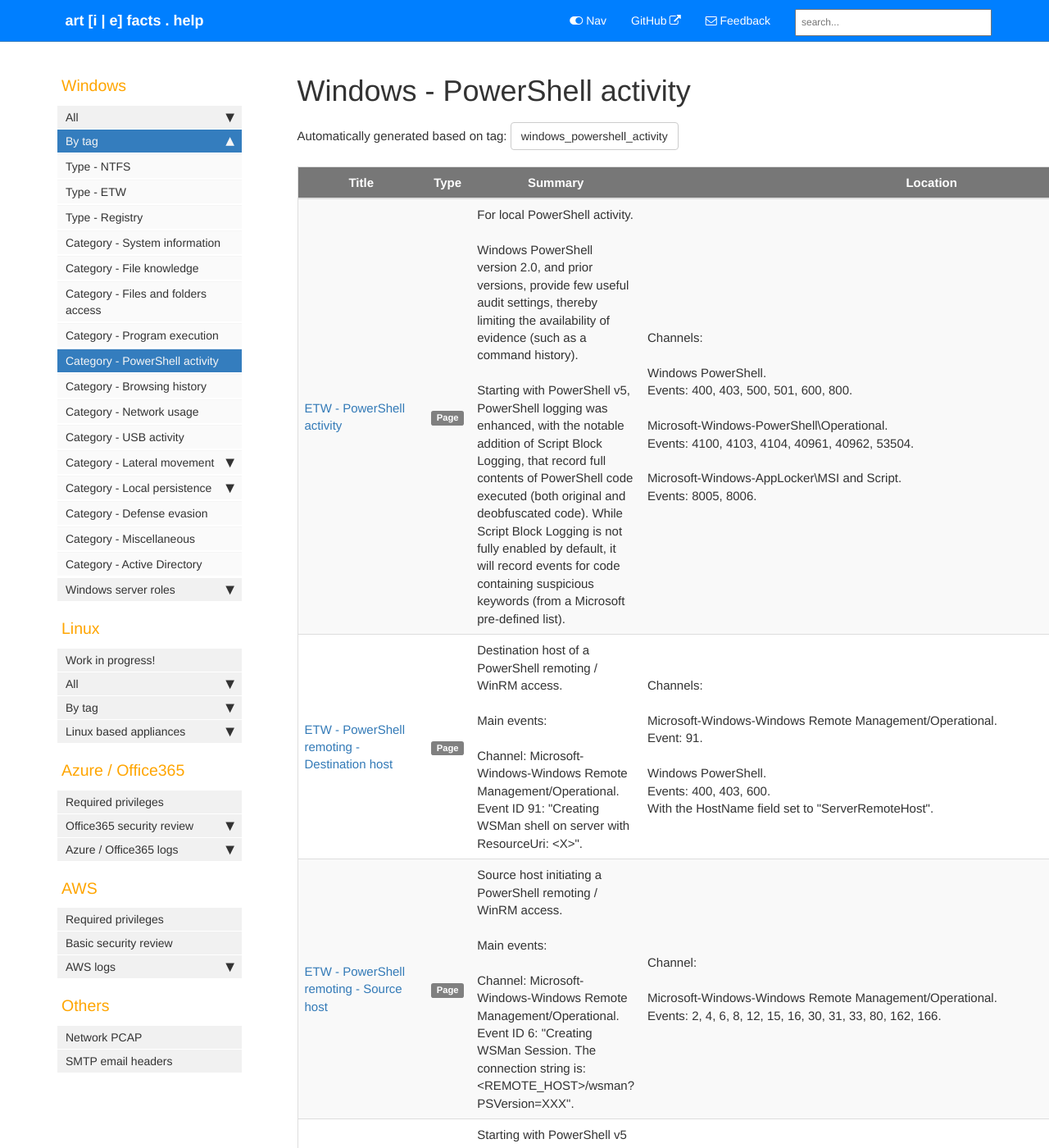
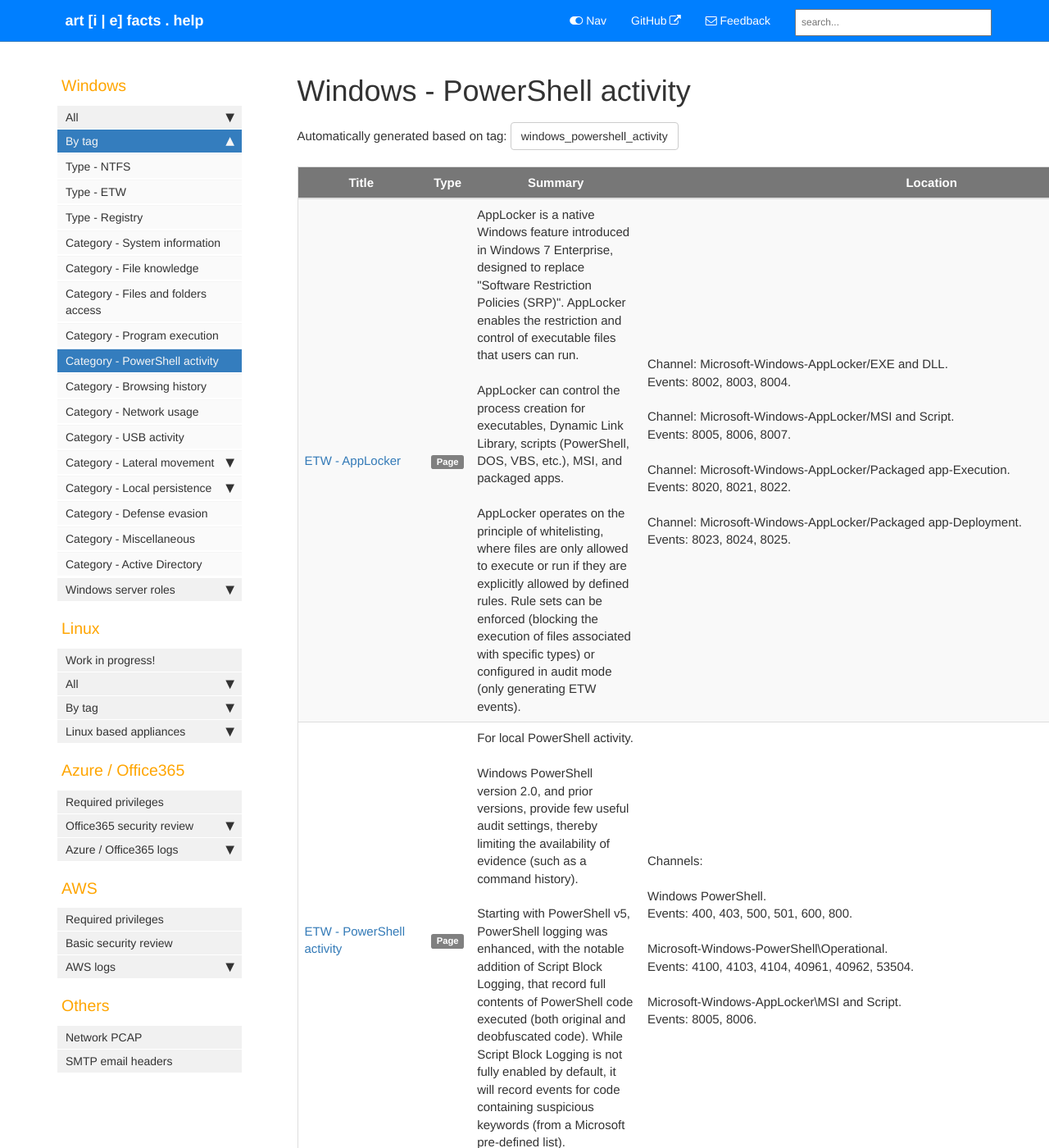
Before and after one commit to Qazeer/artefacts.help, a Jekyll site: the page built from pages/tags/tag_windows_powershell_activity.md, in a window 1280 px wide and 1400 px high. Shown: the whole window at 82% size. Built offline with Jekyll 4.4.1, drawn with Linux system fonts in a browser that asks for light colours; comment, search, counter and statistics services are not loaded; part of the change alters nothing that is shown.

Commit message:
[Artefacts] Windows ETW - AppLocker init

````diff
--- a/_data/sidebars/sidebar.yml
+++ b/_data/sidebars/sidebar.yml
@@ -116,6 +116,10 @@
 
       - title: PowerShell activity
         url: /windows_etw_powershell.html
+        output: web
+
+      - title: AppLocker
+        url: /windows_etw_applocker.html
         output: web
 
       - title: Network shares
--- /dev/null
+++ b/pages/windows/etw_applocker.md
@@ -0,0 +1,155 @@
+---
+title: ETW - AppLocker
+summary: 'AppLocker is a native Windows feature introduced in Windows 7 Enterprise, designed to replace "Software Restriction Policies (SRP)". AppLocker enables the restriction and control of executable files that users can run.\n\n AppLocker can control the process creation for executables, Dynamic Link Library, scripts (PowerShell, DOS, VBS, etc.), MSI, and packaged apps.\n\n AppLocker operates on the principle of whitelisting, where files are only allowed to execute or run if they are explicitly allowed by defined rules. Rule sets can be enforced (blocking the execution of files associated with specific types) or configured in audit mode (only generating ETW events).'
+keywords: 'AppLocker, PowerShell, EXE, DLL, EXE and DLL, Microsoft-Windows-AppLocker/EXE and DLL, MSI, Script, PowerShell, MSI and Script, Microsoft-Windows-AppLocker/MSI and Script, 8002, 8003, 8004, 8005, 8006, 8007'
+tags:
+  - windows_etw
+  - windows_program_execution
+  - windows_powershell_activity
+location: 'Channel: Microsoft-Windows-AppLocker/EXE and DLL.\n Events: 8002, 8003, 8004.\n\n Channel: Microsoft-Windows-AppLocker/MSI and Script.\n Events: 8005, 8006, 8007.\n\n Channel: Microsoft-Windows-AppLocker/Packaged app-Execution.\n Events: 8020, 8021, 8022.\n\n Channel: Microsoft-Windows-AppLocker/Packaged app-Deployment.\n Events: 8023, 8024, 8025.\n\n'
+last_updated: 2025-08-02
+sidebar: sidebar
+permalink: windows_etw_applocker.html
+folder: windows
+---
+
+### Overview
+
+AppLocker is a native Windows feature introduced in Windows 7 Enterprise,
+designed to replace `Software Restriction Policies (SRP)`. AppLocker enables
+the restriction and control of executable files that users can run.
+
+AppLocker can control the process creation for the following file types,
+controlled through 5 sets of rules:
+
+  - `Executables Rules` for executables (`.exe` and `.dom` files).
+
+  - `Scripts Rules` for scripts (`.ps1`, `.bat`, `.cmd`, `.vbs` and `.js`
+    files).
+
+  - `Windows Installer Rules` for Windows Installers (`.msi`, `.msp` and
+    `.mst` files).
+
+  - `Packaged Apps Rules` for Windows packaged applications (`.appx` files).
+
+  - `Shared Libraries and Controls Rules` for `Dynamic Link Library` (`.dll`
+    and `.ocx` files).
+
+AppLocker operates on the principle of whitelisting, where files are only
+allowed to execute or run if they are explicitly allowed by defined rules.
+Rule sets can be enforced (blocking the execution of files associated with
+specific types) or configured in audit mode (only generating ETW events).
+
+A computer can implement one or more AppLocker rules that are defined
+locally (in `Local Security Policy`) or centrally via one or more `Group Policy
+Object (GPO)`. The effective rules that are actually implemented on the
+computer is the sum of all rules defined in Local and Group policies.
+
+Note: for AppLocker to be activated, the `AppIDSvc` service must be enabled and
+running.
+
+#### Default AppLocker rules
+
+AppLocker provides different default rules for each files type category:
+
+  - **Executables**
+
+    The members of the local administrators group (SID `S-1-5-32-544`) can
+    execute any binaries, while the other users can only execute binaries from
+    the `%PROGRAMFILES%` and `%WINDIR%` folders.
+
+  - **Scripts**
+
+  Similarly, the default scripts rules allow the members of the local
+  Administrators group (SID `S-1-5-32-544`) to execute any scripts, while the
+  other users can only execute scripts from the `%PROGRAMFILES%` and `%WINDIR%`
+  folders.
+
+  - **Windows Installer**
+
+  The default Windows Installers rules allow the members of the local
+  Administrators group (SID `S-1-5-32-544`) to execute any Windows Installer
+  files, while other users may only execute Windows Installer files that are
+  digitally signed, by any authority, or from the `%WINDIR%\Installer\` folder.
+
+  - **Packaged Apps**
+
+  By default, any user (`Everyone`) can execute digitally signed, by any
+  authority, packaged apps.
+
+  - **Shared Libraries and Controls**
+
+  The `Dynamic Link Libraries (DLL)` rules must be enforced through advanced
+  configuration, as they can affect system performance. In a basic AppLocker
+  configuration, DLL rules may not be enforced.
+
+  If enforced, the default DLL rules work in the same fashion as the
+  executables and scripts rules. The members of the local administrators group
+  (SID `S-1-5-32-544`) can load any DLL, while the other users can only load
+  DLLs from the `%PROGRAMFILES%` and `%WINDIR%` folders.
+
+#### Extract AppLocker configuration
+
+The effectively applied AppLocker rules can be retrieved using the
+`Get-AppLockerPolicy` PowerShell cmdlet.
+
+An AppLocker rule is defined for an user or group, identified by the
+`UserOrGroupSid` attribute, and one or more conditions, which can be a
+filesystem paths, publishers for digitally signed files, or `Authenticode`
+hashes.
+
+```bash
+Get-WinEvent -LogName "Microsoft-Windows-AppLocker/EXE and DLL"
+
+Get-AppLockerPolicy -Effective | Select-Object -ExpandProperty RuleCollections
+```
+
+### AppLocker ETW events
+
+The AppLocker channels contain information about executions affected by
+AppLocker rules. By default no events are generated, as AppLocker events are
+linked to the state of the AppLocker security mechanism on the system.
+
+The events in the AppLocker channels share a common set of logged properties:
+
+  - Policy name and information about the rule that matched: rule identifier,
+    rule name, and rule content in `SDDL` notation.
+
+  - Execution context of the process that triggered the event: `SID` of the
+    user, session `LogonId`, and process `PID`.
+
+  - For Executables (executables and `DLLs`), scripts, and Windows installers
+    rules, information on the file:
+     - Filepath.
+     - [`Authenticode`](https://web.archive.org/web/20250503053059/https://reversea.me/index.php/authenticode-i-understanding-windows-authenticode/)
+       file hash.
+     - `Fully Qualified Binary Name` (`FQBN`) (a string constructed as
+       `Company\Product Suite\Product, Version` for signed Windows binary
+       files).
+
+  - For Packaged Apps: the package app name.
+
+
+| Channel | Conditions | Events |
+|---------|------------|--------|
+| Channel: <br> `Microsoft-Windows-AppLocker/EXE and DLL` <br><br> EVTX file: <br> `Microsoft-Windows-AppLocker%4EXE and DLL.evtx` | Requires a matching AppLocker rule (from `Executables Rules` or `DLL Rules`) that allowed the execution. | Event `8002: <PE_FILE> was allowed to run`. <br><br> If the [default AppLocker rules](#default-applocker-rules) are enabled, this event is logged for every executions by members of the local administrators group and for executions from the `%PROGRAMFILES%` and `%WINDIR%` folders for every other users. Other execution attempts would raise events `8004` (if AppLocker `Executables Rules` are enforced) or `8003`. |
+| Channel: <br> `Microsoft-Windows-AppLocker/EXE and DLL` <br><br> EVTX file: <br> `Microsoft-Windows-AppLocker%4EXE and DLL.evtx` | Requires a matching AppLocker rule (from `Executables Rules` or `DLL Rules`) that would have blocked the execution if the rule set was in `enforce` mode. | Event `8003: <PE_FILE> was allowed to run but would have been prevented from running if the AppLocker policy were enforced`. <br><br> Logged when an executable or `DLL` file matching a rule was allowed to execute but would have been blocked by an AppLocker rule if the rule was enforced. |
+| Channel: <br> `Microsoft-Windows-AppLocker/EXE and DLL` <br><br> EVTX file: <br> `Microsoft-Windows-AppLocker%4EXE and DLL.evtx` | Requires a matching AppLocker rule (from `Executables Rules` or `DLL Rules`) that blocked the execution. | Event `8004: <PE_FILE> was prevented from running`. <br><br> Logged when an executable or `DLL` was prevented from executing by a matching enforced AppLocker rule. |
+| Channel: <br> `Microsoft-Windows-AppLocker/MSI and Script` <br><br> EVTX file: <br> `Microsoft-Windows-AppLocker%4MSI and Script.evtx` | Requires a matching AppLocker rule (from `Scripts Rules` or `Windows Installer Rules`) that allowed the execution. | Event `8006: <SCRIPT_FILE | MSI FILE> was allowed to run`. <br><br> Similarly to `EXE and DLL` events, logged for every scripts / MSI executions by members of the local administrators group and for scripts / MSI executions from the `%PROGRAMFILES%` and `%WINDIR%` folders for every other users. Other execution attempts would raise events `8007` (if AppLocker `Scripts Rules` or `Windows Installer Rules` rules are enforced) or `8006`. |
+| Channel: <br> `Microsoft-Windows-AppLocker/MSI and Script` <br><br> EVTX file: <br> `Microsoft-Windows-AppLocker%4MSI and Script.evtx` | Requires a matching AppLocker rule (from `Scripts Rules` or `Windows Installer Rules`) that would have blocked the execution if the rule set was in `enforce` mode. | Event `8007: <SCRIPT_FILE | MSI FILE> was allowed to run but would have been prevented from running if the AppLocker policy were enforced`. |
+| Channel: <br> `Microsoft-Windows-AppLocker/MSI and Script` <br><br> EVTX file: <br> `Microsoft-Windows-AppLocker%4MSI and Script.evtx` | Requires a matching AppLocker rule (from `Scripts Rules` or `Windows Installer Rules`) that blocked the execution. | Event `8008: <SCRIPT_FILE | MSI FILE> was prevented from running`. |
+| Channel: <br> `Microsoft-Windows-AppLocker/Packaged app-Execution` <br><br> EVTX file: <br> `Microsoft-Windows-AppLocker%4Packaged app-Execution.evtx` | Introduced in `Windows Server 2012` and `Windows 8`. <br><br> Requires a matching AppLocker rule (from `Packaged app Rules`) that allowed the app execution. | Event `8020: <PACKAGED_APP> was allowed to run`. |
+| Channel: <br> `Microsoft-Windows-AppLocker/Packaged app-Execution` <br><br> EVTX file: <br> `Microsoft-Windows-AppLocker%4Packaged app-Execution.evtx` | Introduced in `Windows Server 2012` and `Windows 8`. <br><br> Requires a matching AppLocker rule (from `Packaged app Rules`) that would have blocked the app execution if the rule set was in `enforce` mode. | Event `8021: <PACKAGED_APP> was allowed to run but would have been prevented from running if the AppLocker policy were enforced`. |
+| Channel: <br> `Microsoft-Windows-AppLocker/Packaged app-Execution` <br><br> EVTX file: <br> `Microsoft-Windows-AppLocker%4Packaged app-Execution.evtx` | Introduced in `Windows Server 2012` and `Windows 8`. <br><br> Requires a matching AppLocker rule (from `Packaged app Rules`) that blocked the app execution. | Event `8022: <PACKAGED_APP> was prevented from running`. |
+| Channel: <br> `Microsoft-Windows-AppLocker/Packaged app-Deployment` <br><br> EVTX file: <br> `Microsoft-Windows-AppLocker%4Packaged app-Deployment.evtx` | Introduced in `Windows Server 2012` and `Windows 8`. <br><br> Requires a matching AppLocker rule (from `Packaged app Rules`) that allowed the app installation. | Event `8023: <PACKAGED_APP> was allowed to be installed`. |
+| Channel: <br> `Microsoft-Windows-AppLocker/Packaged app-Deployment` <br><br> EVTX file: <br> `Microsoft-Windows-AppLocker%Packaged app-Deployment.evtx` | Introduced in `Windows Server 2012` and `Windows 8`. <br><br> Requires a matching AppLocker rule (from `Packaged app Rules`) that that would have blocked the app installation if the rule set was in `enforce` mode. | Event `8024: <PACKAGED_APP> was allowed to run but would have been prevented from running if the AppLocker policy were enforced`. |
+| Channel: <br> `Microsoft-Windows-AppLocker/Packaged app-Deployment` <br><br> EVTX file: <br> `Microsoft-Windows-AppLocker%4Packaged app-Deployment.evtx` | Introduced in `Windows Server 2012` and `Windows 8`. <br><br> Requires a matching AppLocker rule (from `Packaged app Rules`) that blocked the app installation. | Event `8025: <PACKAGED_APP> was prevented from running`. |
+
+
+### References
+
+  - [Microsoft - Monitor app usage with AppLocker](https://web.archive.org/web/20250709125429/https://learn.microsoft.com/en-us/windows/security/application-security/application-control/app-control-for-business/applocker/monitor-application-usage-with-applocker)
+
+  - [Microsoft - Using Event Viewer with AppLocker](https://web.archive.org/web/20250709125418/https://learn.microsoft.com/en-us/windows/security/application-security/application-control/app-control-for-business/applocker/using-event-viewer-with-applocker)
+
+  - [Splunk -  Michael Haag - Deploy, Test, Monitor: Mastering Microsoft AppLocker (Part 2)](https://web.archive.org/web/20250710111801/https://www.splunk.com/en_us/blog/security/deploy-test-monitor-mastering-microsoft-applocker-part-2.html)
````
